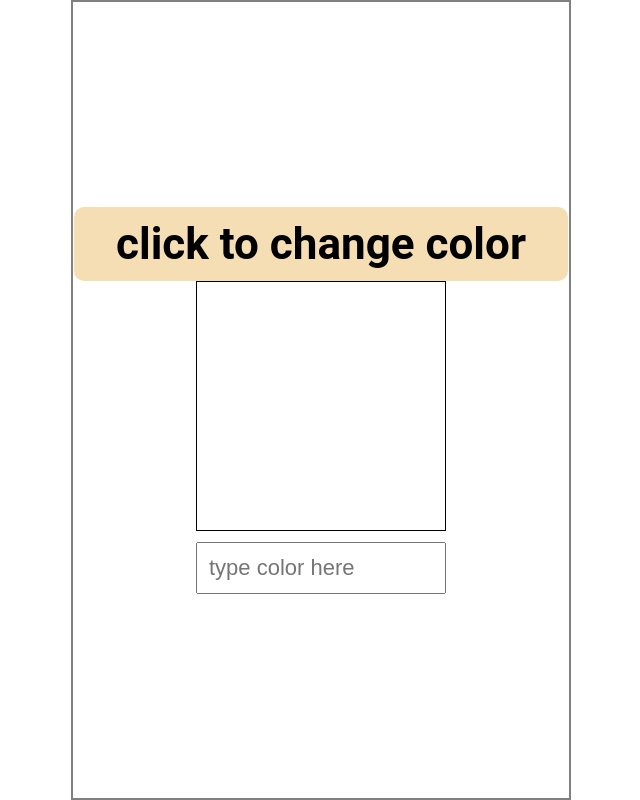
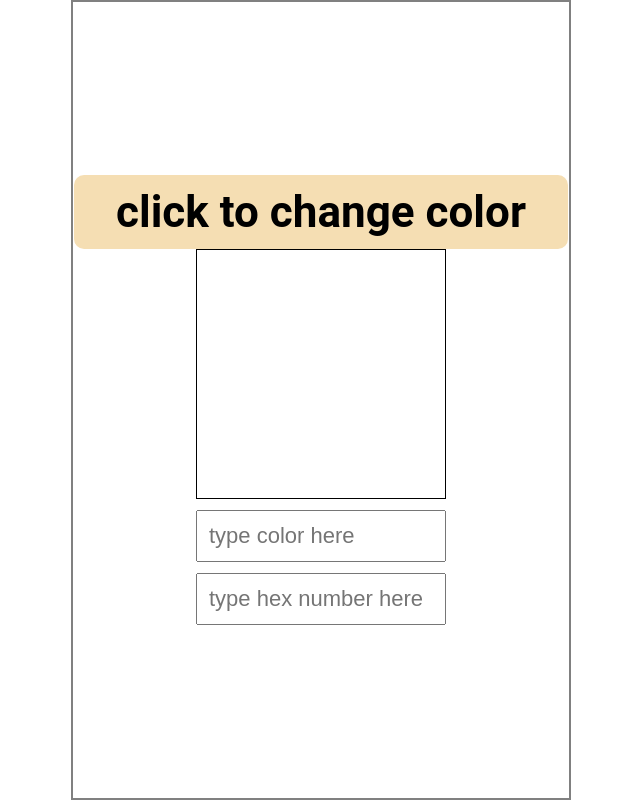
Before and after one commit to joelyles/01project, a React (Create React App) app: page / in a window 1280 px wide. Shown: the whole page, without its empty margins (319-959 px from the left). Built offline with nearby package versions, Linux system fonts and the light colour scheme.

Commit message:
added hex color entry

```diff
--- a/src/App.js
+++ b/src/App.js
@@ -5,16 +5,20 @@ import { useState } from "react";
 
 function App() {
     const [colorValue, setColorValue] = useState('');
+    const [colorValueTwo, setColorValueTwo] = useState('');
 
     return (
         <div className="App">
             <Header title='click to change color'/>
             <BackgroundBox
                 colorValue={colorValue}
+                colorValueTwo={colorValueTwo}
             />
             <InputColor
                 colorValue={colorValue}
                 setColorValue={setColorValue}
+                colorValueTwo={colorValueTwo}
+                setColorValueTwo={setColorValueTwo}
             />
         </div>
     );
--- a/src/BackgroundBox.js
+++ b/src/BackgroundBox.js
@@ -1,15 +1,15 @@
 import InputColor from "./InputColor"
 
-const BackgroundBox = ({ colorValue, isDarkText }) => {
+const BackgroundBox = ({ colorValue, colorValueTwo, isDarkText }) => {
   return (
     <section
         className="square"
         style={{
-            backgroundColor: colorValue,
+            backgroundColor: `#${colorValueTwo}`,
             color: isDarkText ? '#000' : "#fff"
         }}
         >
-        <p>{colorValue ? colorValue : "empty value"}</p>
+        <p>{`#${colorValueTwo}` ? `#${colorValueTwo}` : "empty value"}</p>
     </section>
   )
 }
--- a/src/InputColor.js
+++ b/src/InputColor.js
@@ -1,9 +1,10 @@
 import { useRef } from "react";
 
-const InputColor = ({ colorValue, setColorValue }) => {
+const InputColor = ({ colorValue, setColorValue, colorValueTwo, setColorValueTwo }) => {
     const inputRef = useRef();
 
     return (
+        <div>
         <form>
             <input
                 type="text"
@@ -15,6 +16,20 @@ const InputColor = ({ colorValue, setColorValue }) => {
                 onChange={(e) => setColorValue(e.target.value) }
             />
         </form>
+        <section>
+            <form>
+                <input
+                    type="text"
+                    ref={inputRef}
+                    name="hex input"
+                    id="hex input"
+                    placeholder="type hex number here"
+                    value={ colorValueTwo }
+                    onChange={(e) => setColorValueTwo(e.target.value)}
+                 />
+            </form>
+        </section>
+        </div>
     )
 }
 
```
